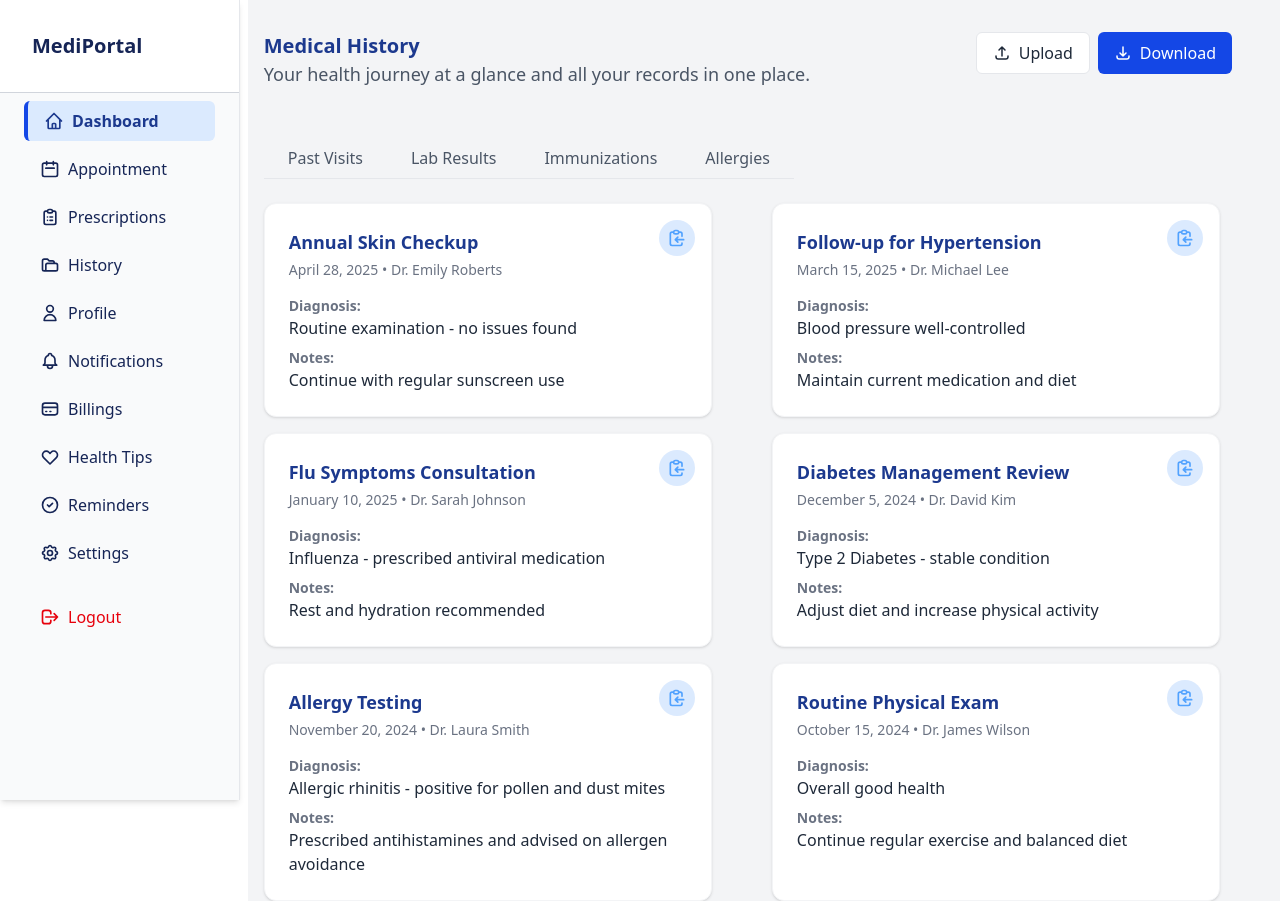
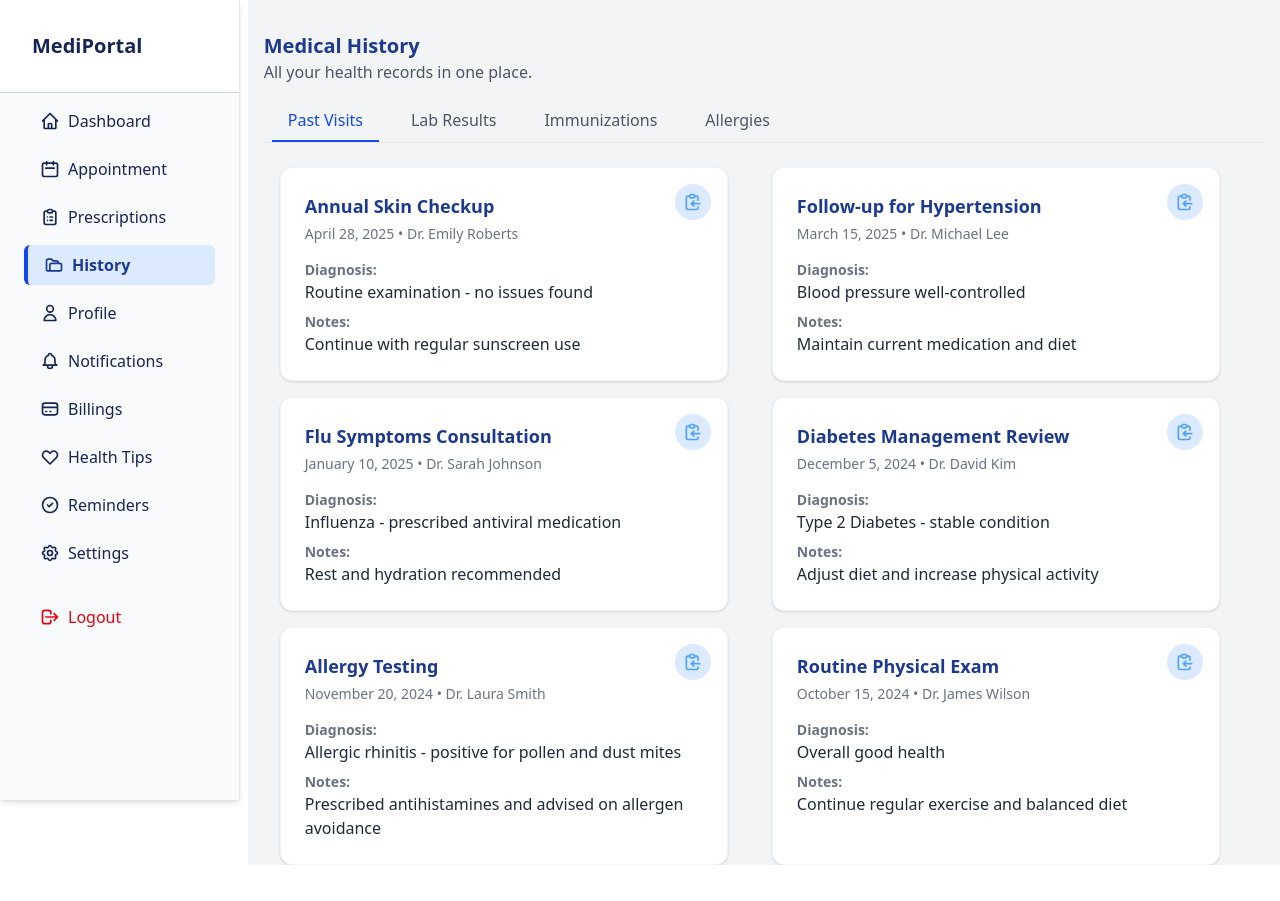
Before and after one commit to shugaglow/Mediportal, a React (Vite) app: page /app/medicalhistory in a window 1280 px wide. After the commit the page ends 865 px from the top, so only its background shows below. Built offline with nearby package versions, Linux system fonts and the light colour scheme.

Commit message:
app fixes

```diff
--- a/src/components/HealthTipCard.jsx
+++ b/src/components/HealthTipCard.jsx
@@ -5,7 +5,7 @@ export default function HealthTipCard({ title, description, icon }) {
 
       <div>
         <h3 className="font-semibold text-gray-900 text-lg">{title}</h3>
-        <p classname="text-gray-600 text-sm mt-1">{description}</p>
+        <p className="text-gray-600 text-sm mt-1">{description}</p>
       </div>
     </div>
   );
--- a/src/components/NavBar.jsx
+++ b/src/components/NavBar.jsx
@@ -81,6 +81,7 @@ function NavBar() {
 
             <NavLink
               to="/app"
+              end
               onClick={() => setOpen(false)}
               className={({ isActive }) =>
                 `${linkStyles} ${isActive ? activeStyles : inactiveStyles}`
@@ -91,7 +92,7 @@ function NavBar() {
             </NavLink>
 
             <NavLink
-              to="/appointments"
+              to="/app/appointments"
               onClick={() => setOpen(false)}
               className={({ isActive }) =>
                 `${linkStyles} ${isActive ? activeStyles : inactiveStyles}`
@@ -102,7 +103,7 @@ function NavBar() {
             </NavLink>
 
             <NavLink
-              to="/prescription"
+              to="/app/prescription"
               onClick={() => setOpen(false)}
               className={({ isActive }) =>
                 `${linkStyles} ${isActive ? activeStyles : inactiveStyles}`
@@ -113,7 +114,7 @@ function NavBar() {
             </NavLink>
 
             <NavLink
-              to="/medicalhistory"
+              to="/app/medicalhistory"
               onClick={() => setOpen(false)}
               className={({ isActive }) =>
                 `${linkStyles} ${isActive ? activeStyles : inactiveStyles}`
@@ -124,7 +125,7 @@ function NavBar() {
             </NavLink>
 
             <NavLink
-              to="/profile"
+              to="/app/profile"
               onClick={() => setOpen(false)}
               className={({ isActive }) =>
                 `${linkStyles} ${isActive ? activeStyles : inactiveStyles}`
@@ -135,7 +136,7 @@ function NavBar() {
             </NavLink>
 
             <NavLink
-              to="/notifications"
+              to="/app/notifications"
               onClick={() => setOpen(false)}
               className={({ isActive }) =>
                 `${linkStyles} ${isActive ? activeStyles : inactiveStyles}`
@@ -146,7 +147,7 @@ function NavBar() {
             </NavLink>
 
             <NavLink
-              to="/billings"
+              to="/app/billings"
               onClick={() => setOpen(false)}
               className={({ isActive }) =>
                 `${linkStyles} ${isActive ? activeStyles : inactiveStyles}`
@@ -157,7 +158,7 @@ function NavBar() {
             </NavLink>
 
             <NavLink
-              to="/healthtips"
+              to="/app/healthtips"
               onClick={() => setOpen(false)}
               className={({ isActive }) =>
                 `${linkStyles} ${isActive ? activeStyles : inactiveStyles}`
@@ -168,7 +169,7 @@ function NavBar() {
             </NavLink>
 
             <NavLink
-              to="/reminders"
+              to="/app/reminders"
               onClick={() => setOpen(false)}
               className={({ isActive }) =>
                 `${linkStyles} ${isActive ? activeStyles : inactiveStyles}`
@@ -179,7 +180,7 @@ function NavBar() {
             </NavLink>
 
             <NavLink
-              to="/settings"
+              to="/app/settings"
               onClick={() => setOpen(false)}
               className={({ isActive }) =>
                 `${linkStyles} ${isActive ? activeStyles : inactiveStyles}`
--- a/src/pages/Appointments/AppointmentLayout.jsx
+++ b/src/pages/Appointments/AppointmentLayout.jsx
@@ -4,42 +4,32 @@ function AppointmentLayout() {
   const { pathname } = useLocation();
 
   const tabs = [
-    { label: "Book Appointment", path: "/appointments" },
-    { label: "Upcoming", path: "/appointments/upcoming" },
-    { label: "Confirmed", path: "/appointments/confirmed" },
-    { label: "Cancelled", path: "/appointments/cancelled" },
-    { label: "Past", path: "/appointments/past" },
+    { label: "Book Appointment", path: "" }, // index route
+    { label: "Upcoming", path: "upcoming" },
+    { label: "Confirmed", path: "confirmed" },
+    { label: "Cancelled", path: "cancelled" },
+    { label: "Past", path: "past" },
   ];
 
   return (
     <div className="w-full px-4">
+      <h2 className="text-xl font-bold text-blue-900 mt-24 lg:mt-8">Appointments</h2>
+      <p className="text-gray-600 mb-4">Book your next appointment in just a few clicks.</p>
 
-      {/* 🔹 Header */}
-      <div className="w-full">
-
-         <div>
-            <h2 className='text-xl font-bold text-blue-900 mt-24 lg:mt-8'>Appointments</h2>
-            <p className=' text-gray-600 mb-4'>Book your next appointment in just a few clicks.</p>
-        </div>
-      </div>
-
-
-
-      {/* 🔹 Tabs */}
-      <div className="overflow-x-auto scrollbar-hide">
-        <div className="flex gap-4 flex-nowrap px-2 border-b border-gray-200">
+      <div className="overflow-x-auto scrollbar-hide flex gap-4 border-b border-gray-200 px-2">
         {tabs.map((tab) => {
-
-            const isActive = pathname === tab.path;
+          const isActive =
+            (tab.path === "" && pathname.endsWith("appointments")) ||
+            pathname.endsWith(tab.path);
 
           return (
             <Link
               key={tab.path}
-                to={tab.path}
-                className={`shrink-0 px-4 py-2 font-medium ${
+              to={tab.path} // relative path
+              className={`px-4 text-nowrap py-2 font-medium ${
                 isActive
-                    ? "text-blue-700 border-b border-blue-700 "
-                    : "text-gray-600 bg-gray-100 hover:bg-gray-200"
+                  ? "text-blue-700 border-b-2 border-blue-700"
+                  : "text-gray-600 hover:text-gray-800"
               }`}
             >
               {tab.label}
@@ -47,8 +37,6 @@ function AppointmentLayout() {
           );
         })}
       </div>
-      </div>
-
 
       <div className="mt-6">
         <Outlet />
--- a/src/pages/History/HistoryLayout.jsx
+++ b/src/pages/History/HistoryLayout.jsx
@@ -1,100 +1,42 @@
-import { Link, Outlet, useLocation } from "react-router-dom";
-import TopComponent from "../../components/TopComponent";
-import { HiOutlineUpload, HiOutlineDownload } from "react-icons/hi";
-
+import { NavLink, Outlet } from "react-router-dom";
 
 function HistoryLayout() {
-  const { pathname } = useLocation();
+  const tabs = [
+    { label: "Past Visits", path: "" }, // index route
+    { label: "Lab Results", path: "labresults" },
+    { label: "Immunizations", path: "immunizations" },
+    { label: "Allergies", path: "allergies" },
+  ];
 
   return (
-    <div className="w-full">
+    <div className="w-full px-4">
+      <h2 className="text-xl font-bold text-blue-900 mt-24 lg:mt-8">Medical History</h2>
+      <p className="text-gray-600 mb-4">All your health records in one place.</p>
 
-      {/* 🔹 Header */}
-       <div className=' w-full px-4 flex flex-col lg:flex-row justify-between'>
-
-            <div>
-            <h2 className='text-xl font-bold text-blue-900 mt-24 lg:mt-8'>Medical History</h2>
-            <p className='text-sm md:text-lg text-gray-600 mb-6'>Your health journey at a glance and all your records in one place.</p>
-        </div>
-
-
-
-            <div className="flex gap-2 mb-8  lg:p-8">
-            <button className="flex items-center gap-2 px-4 py-2 bg-white border border-gray-200 text-gray-800 rounded-md hover:bg-gray-100">
-                <HiOutlineUpload size={18} />
-                Upload
-            </button>
-
-            <button className="flex items-center gap-2 bg-blue-700 px-4 py-1 text-white rounded-md hover:bg-blue-600">
-                <HiOutlineDownload size={18} />
-                Download
-            </button>
-            </div>
-
+      <div className="overflow-x-auto flex gap-4 border-b border-gray-200 px-2">
+        {tabs.map((tab) => (
+          <NavLink
+            key={tab.path}
+            to={tab.path} // relative path
+            end={tab.path === ""} // index route should match exactly
+            className={({ isActive }) =>
+              `px-4 text-nowrap py-2 font-medium ${
+                isActive
+                  ? "text-blue-700 border-b-2 border-blue-700"
+                  : "text-gray-600 hover:text-gray-800"
+              }`
+            }
+          >
+            {tab.label}
+          </NavLink>
+        ))}
       </div>
-
-      {/* 🔹 Tabs */}
-      <div className="flex gap-6  px-4 overflow-x-auto scrollbar-hides">
-
-        <div className="flex gap-4 flex-nowrap px-2 border-b border-gray-200">
-
-        <Link
-          to="/medicalhistory"
-          className={` ${
-            pathname === "/medicalhistory"
-              ? "text-blue-700 border-b border-blue-700 px-4 py-2 text-nowrap font-semibold"
-              : "text-gray-600 px-4 py-2 text-nowrap"
-          }`}
-        >
-          Past Visits
-        </Link>
-
-        <Link
-          to="/medicalhistory/labresults"
-          className={` ${
-            pathname.includes("/medicalhistory/labresults")
-              ? "text-blue-700 border-b border-blue-700 px-4 py-2 text-nowrap font-semibold"
-              : "text-gray-600 px-4 py-2 text-nowrap"
-          }`}
-        >
-          Lab Results
-        </Link>
-
-        <Link
-          to="/medicalhistory/immunizations"
-          className={` ${
-            pathname.includes("/medicalhistory/immunizations")
-              ? "text-blue-700 border-b border-blue-700 px-4 py-2 font-semibold text-nowwrap"
-              : "text-gray-600 px-4 py-2 text-nowrap"
-          }`}
-        >
-          Immunizations
-        </Link>
-
-        <Link
-          to="/medicalhistory/allergies"
-          className={` ${
-            pathname.includes("/medicalhistory/allergies")
-              ? "text-blue-700 border-b border-blue-700 px-4 py-2 font-semibold text-nowrap"
-              : "text-gray-600 px-4 py-2 text-nowrap"
-          }`}
-        >
-          Allergies
-        </Link>
-        </div>
-
-
-
-
-      </div>
-
 
       <div className="mt-6">
         <Outlet />
       </div>
-
     </div>
-  )
+  );
 }
 
-export default HistoryLayout
+export default HistoryLayout;
```
Also changed, not shown: src/App.jsx (+25 -19 lines). Lines whose indentation alone changed are shown as unchanged.
